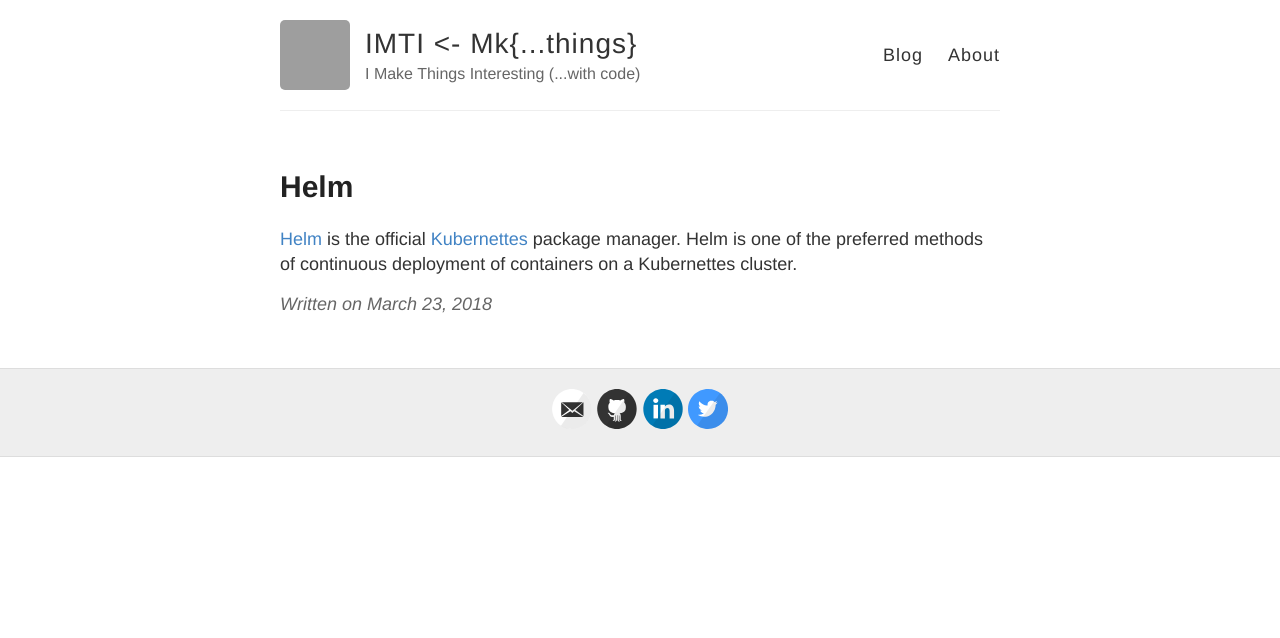
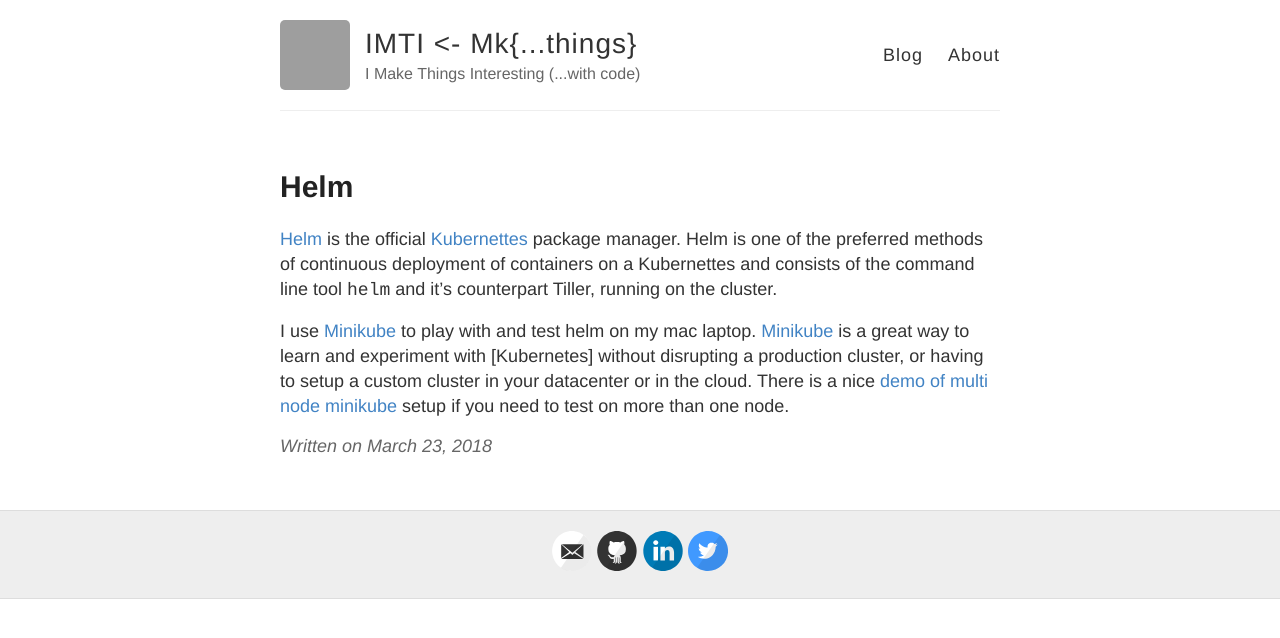
Before and after one commit to cjimti/mk, a Jekyll site: the page built from _posts/2018-03-23-helm.md, in a window 1280 px wide. Shown: the top 638 px of the page. Built offline with Jekyll 4.4.1, drawn with Linux system fonts in a browser that asks for light colours; grey boxes are pictures that could not be loaded.

Commit message:
Update 2018-03-23-helm.md

```diff
--- a/_posts/2018-03-23-helm.md
+++ b/_posts/2018-03-23-helm.md
@@ -3,8 +3,12 @@
 layout: post
 title: Helm
 ---
-[Helm] is the official [Kubernettes] package manager. Helm is one of the preferred methods of continuous deployment of containers on a Kubernettes cluster.
+[Helm] is the official [Kubernettes] package manager. Helm is one of the preferred methods of continuous deployment of containers on a Kubernettes and consists of the command line tool `helm` and it's counterpart Tiller, running on the cluster.
+
+I use [Minikube] to play with and test helm on my mac laptop. [Minikube] is a great way to learn and experiment with [Kubernetes] without disrupting a production cluster, or having to setup a custom cluster in your datacenter or in the cloud. There is a nice [demo of multi node minikube](https://asciinema.org/a/162127) setup if you need to test on more than one node.
+
 
 
 [Helm]: https://helm.sh/
 [Kubernettes]: https://kubernetes.io/
+[Minikube]: https://kubernetes.io/docs/getting-started-guides/minikube/
```
